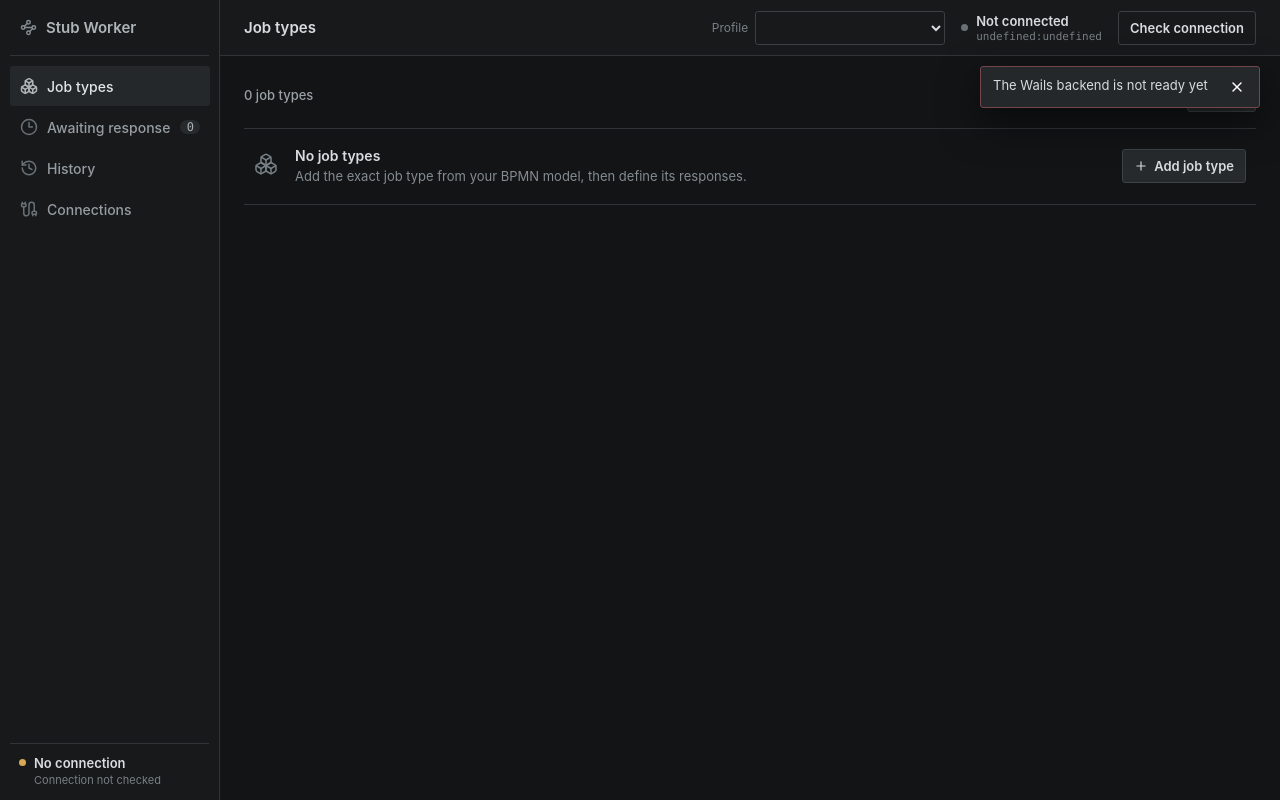
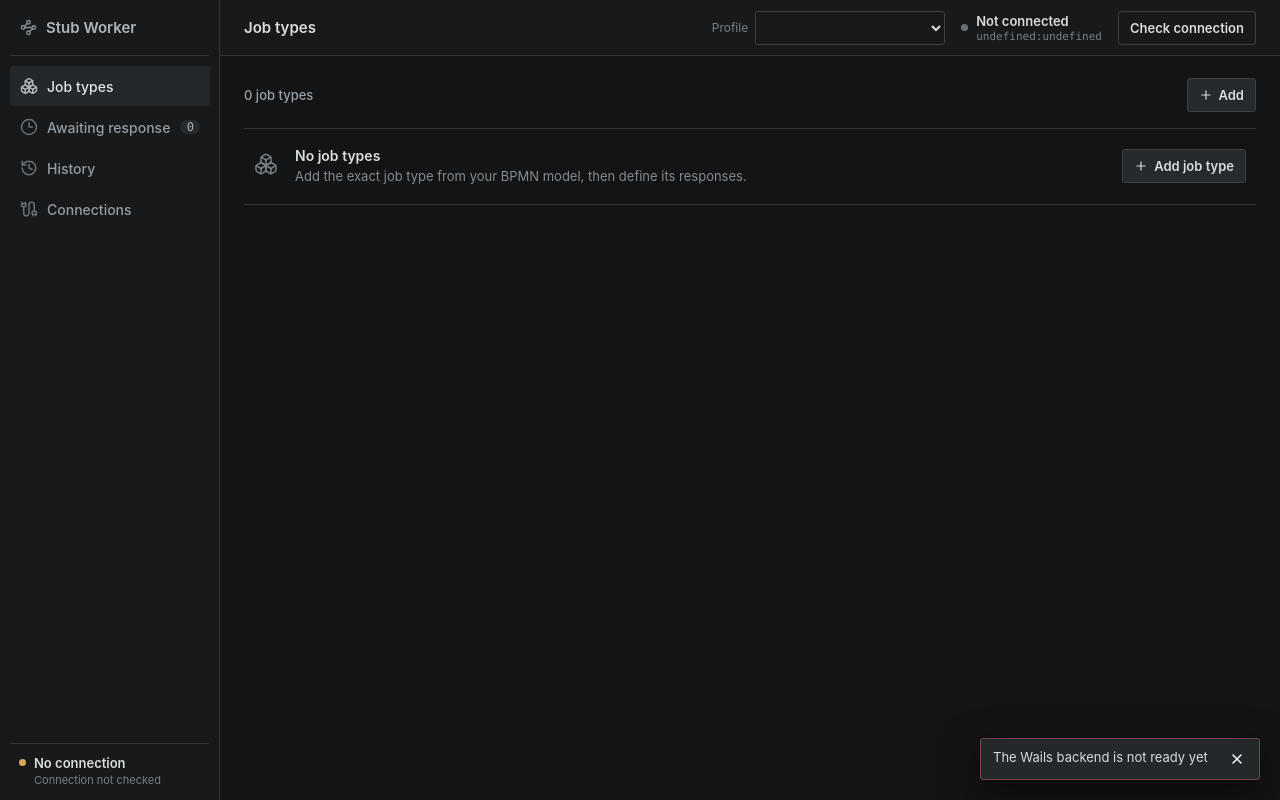
Before and after one commit to mishankov/camunda-stub-worker, a Svelte app in the folder frontend/: page / in a window 1280 px wide. Both pictures are taken after a click on the button "Check connection". Built offline with nearby package versions, Linux system fonts and the light colour scheme.

Commit message:
Auto-dismiss notifications in bottom-right (#6)

```diff
--- a/frontend/src/App.svelte
+++ b/frontend/src/App.svelte
@@ -14,6 +14,7 @@
 
   let tab:'types'|'pending'|'history'|'settings' = 'types'
   let loading = true, busy = false, notice = '', error = ''
+  let noticeTimer:number|undefined, errorTimer:number|undefined
   let profiles:Profile[] = [], selectedProfileId = '', jobTypes:JobType[] = [], scenarios:Scenario[] = [], runtime:RuntimeState[] = [], pending:Activation[] = []
   let connection:any = { state:'offline', message:'Connection not checked', selectedVersion:'8.5' }
   let dataPath = ''
@@ -38,7 +39,11 @@
   const fmtDate = (v:string) => v ? new Date(v).toLocaleString('en-US') : '—'
   const parseDraft = (a:Activation):Draft => { try { return JSON.parse(a.draftJson) } catch { return {outcome:'success',variablesJson:'{}',errorCode:'',errorMessage:'',remainingRetries:0,retryBackoffMs:0} } }
 
-  async function run(fn:()=>Promise<any>, success='') { error=''; busy=true; try { await fn(); if(success) notice=success } catch(e:any) { error=e?.message || String(e) } finally { busy=false } }
+  const notificationDurationMs = 5000
+  function showNotice(message:string) { notice=message; if(noticeTimer)window.clearTimeout(noticeTimer);noticeTimer=message?window.setTimeout(()=>{notice='';noticeTimer=undefined},notificationDurationMs):undefined }
+  function showError(message:string) { error=message; if(errorTimer)window.clearTimeout(errorTimer);errorTimer=message?window.setTimeout(()=>{error='';errorTimer=undefined},notificationDurationMs):undefined }
+
+  async function run(fn:()=>Promise<any>, success='') { showError(''); busy=true; try { await fn(); if(success) showNotice(success) } catch(e:any) { showError(e?.message || String(e)) } finally { busy=false } }
   async function reload() { const b = await call<any>('Bootstrap'); profiles=b.profiles||[]; selectedProfileId=b.selectedProfileId; jobTypes=b.jobTypes||[]; scenarios=b.scenarios||[]; runtime=b.runtime||[]; connection=b.connection; pending=b.pending||[]; dataPath=b.dataPath; for(const a of pending) if(!drafts[a.id]) { drafts[a.id]=parseDraft(a); try { draftScenarios[a.id]=JSON.parse(a.scenarioSnapshotJson).id||'' } catch { draftScenarios[a.id]='' } } loading=false }
   async function refreshLiveState() { if(refreshingLiveState)return;refreshingLiveState=true;try{const b=await call<any>('Bootstrap');runtime=b.runtime||[];connection=b.connection;pending=b.pending||[];for(const a of pending)if(!drafts[a.id]){drafts[a.id]=parseDraft(a);try{draftScenarios[a.id]=JSON.parse(a.scenarioSnapshotJson).id||''}catch{draftScenarios[a.id]=''}}}catch{}finally{refreshingLiveState=false} }
   async function selectProfile() { await run(async()=>{ await call('SelectProfile',selectedProfileId); await reload() }) }
@@ -95,7 +100,7 @@
   async function exportProfile(){await run(async()=>{await call('ExportProfileFile',selectedProfileId)},'Profile exported')}
   async function importProfile(){await run(async()=>{await call('ImportProfileFile');await reload()},'Profile imported')}
 
-  onMount(()=>{const offs=[on('runtime:changed',(v)=>runtime=v),on('connection:changed',(v)=>connection=v),on('activation:created',(a)=>{if(a.mode==='manual'){pending=[...pending,a];drafts[a.id]=parseDraft(a)}queueHistoryRefresh()}),on('activation:changed',(a)=>{pending=pending.filter(x=>x.id!==a.id);if(a.mode==='manual'&&a.activationState==='active')pending=[...pending,a];queueHistoryRefresh()}),on('storage:error',(v)=>error='SQLite: '+v)];const liveTimer=window.setInterval(()=>void refreshLiveState(),1500);void reload().catch((e:any)=>{error=e?.message||String(e);loading=false});return()=>{window.clearInterval(liveTimer);if(historyRefreshTimer!==undefined)window.clearTimeout(historyRefreshTimer);offs.forEach(f=>f())}})
+  onMount(()=>{const offs=[on('runtime:changed',(v)=>runtime=v),on('connection:changed',(v)=>connection=v),on('activation:created',(a)=>{if(a.mode==='manual'){pending=[...pending,a];drafts[a.id]=parseDraft(a)}queueHistoryRefresh()}),on('activation:changed',(a)=>{pending=pending.filter(x=>x.id!==a.id);if(a.mode==='manual'&&a.activationState==='active')pending=[...pending,a];queueHistoryRefresh()}),on('storage:error',(v)=>showError('SQLite: '+v))];const liveTimer=window.setInterval(()=>void refreshLiveState(),1500);void reload().catch((e:any)=>{showError(e?.message||String(e));loading=false});return()=>{window.clearInterval(liveTimer);if(historyRefreshTimer!==undefined)window.clearTimeout(historyRefreshTimer);if(noticeTimer)window.clearTimeout(noticeTimer);if(errorTimer)window.clearTimeout(errorTimer);offs.forEach(f=>f())}})
 </script>
 
 <svelte:head><title>Camunda Stub Worker</title></svelte:head>
@@ -120,8 +125,10 @@
       <button class="ghost" on:click={checkConnection} disabled={busy}>Check connection</button>
     </header>
 
-    {#if error}<div class="toast error"><span>{error}</span><button aria-label="Dismiss error" on:click={()=>error=''}><X size={16}/></button></div>{/if}
-    {#if notice}<div class="toast success"><span>{notice}</span><button aria-label="Dismiss notification" on:click={()=>notice=''}><X size={16}/></button></div>{/if}
+    {#if error || notice}<div class="toast-region" aria-live="polite">
+      {#if error}<div class="toast error" role="alert"><span>{error}</span><button aria-label="Dismiss error" on:click={()=>showError('')}><X size={16}/></button></div>{/if}
+      {#if notice}<div class="toast success"><span>{notice}</span><button aria-label="Dismiss notification" on:click={()=>showNotice('')}><X size={16}/></button></div>{/if}
+    </div>{/if}
 
     {#if tab==='types'}
       <section class="workspace">
--- a/frontend/src/style.css
+++ b/frontend/src/style.css
@@ -175,7 +175,8 @@ tbody tr:hover { background: #202427; }
 .path { display: block; margin: 12px 0; padding: 10px; color: #c9cdcf; background: #17191b; border: 1px solid #303437; font: 12px/1.45 var(--mono); word-break: break-all; }
 .stack { flex-wrap: wrap; }
 
-.toast { position: fixed; top: 66px; right: 20px; z-index: 50; min-width: 280px; max-width: 500px; display: flex; justify-content: space-between; padding: 10px 12px; background: #24282b; border: 1px solid #4a5054; border-radius: 3px; box-shadow: 0 14px 38px #0008; font-size: 13px; }
+.toast-region { position: fixed; right: 20px; bottom: 20px; z-index: 50; display: flex; flex-direction: column; align-items: flex-end; gap: 8px; }
+.toast { min-width: 280px; max-width: min(500px, calc(100vw - 40px)); display: flex; justify-content: space-between; gap: 16px; padding: 10px 12px; background: #24282b; border: 1px solid #4a5054; border-radius: 3px; box-shadow: 0 14px 38px #0008; font-size: 13px; }
 .toast.error { border-color: #74464a; }
 .toast.success { border-color: #487068; }
 .toast button { display: grid; place-items: center; padding: 2px; color: white; background: transparent; border: 0; }
```
